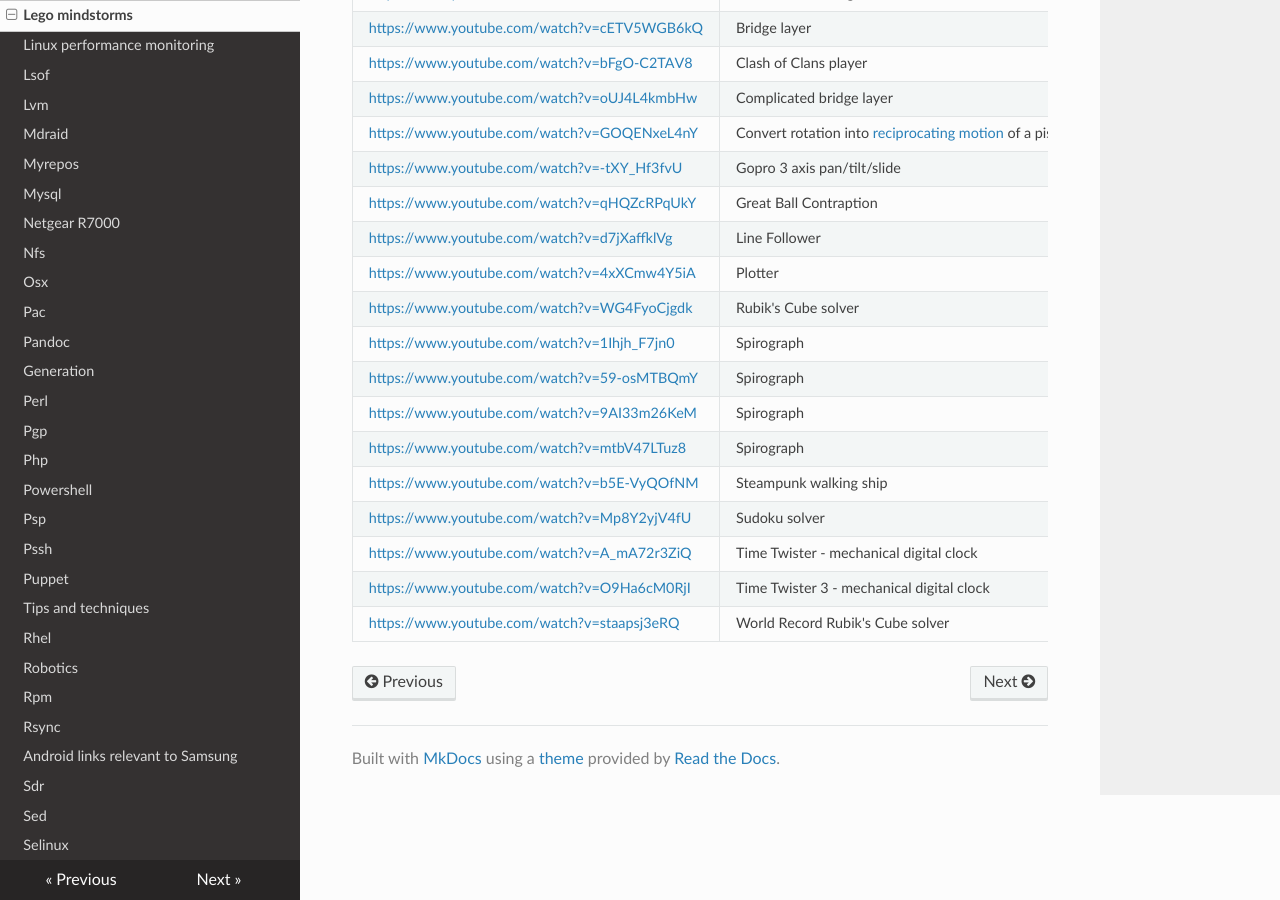
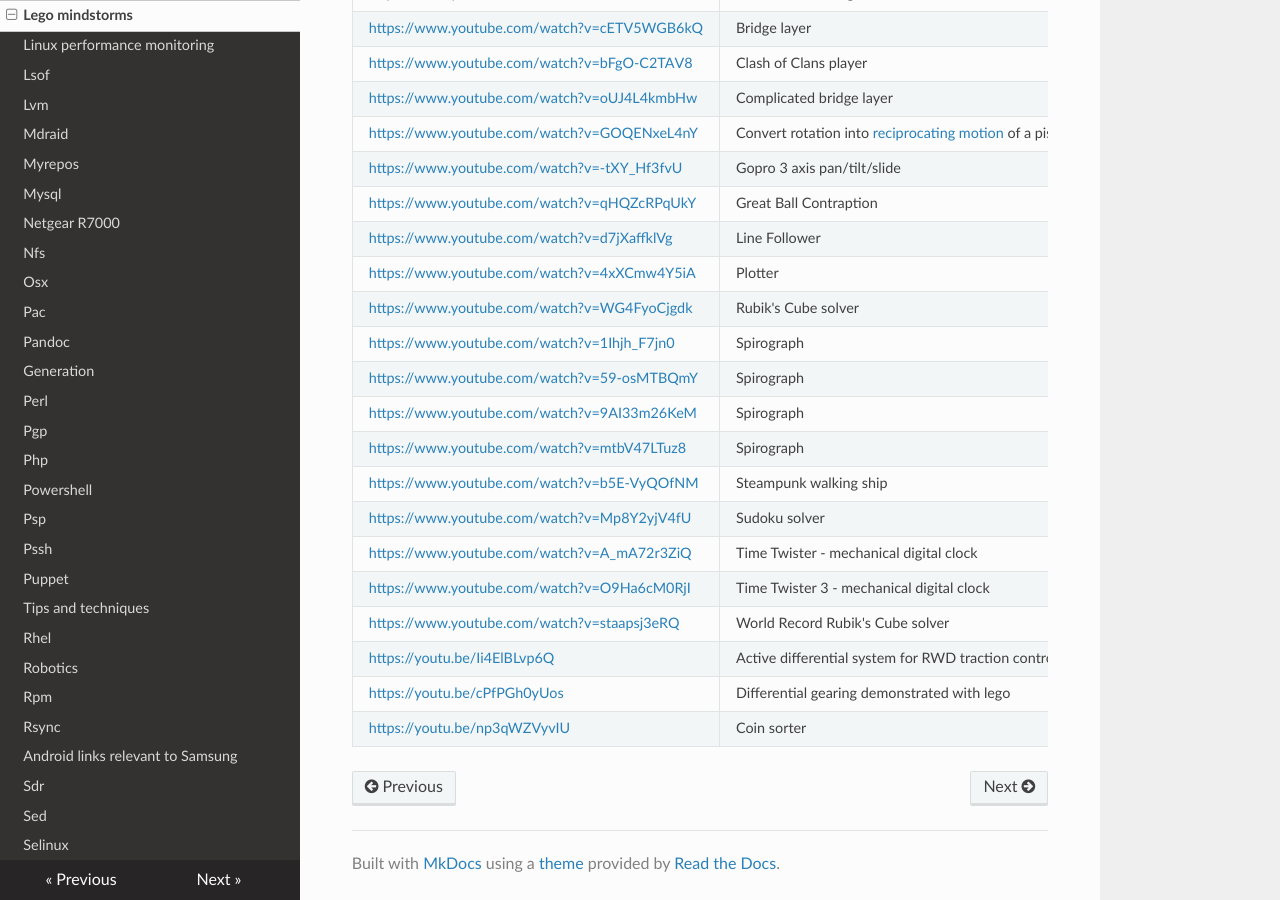
Before and after one commit to lando-cal/tech-notes, an MkDocs documentation site: the page built from docs/lego-mindstorms.md, in a window 1280 px wide and 900 px high, scrolled down 949 px. Built offline with MkDocs 1.6.1, drawn with Linux system fonts in a browser that asks for light colours; nearby versions of some CDN libraries.

Commit message:
Add a few vids

```diff
--- a/docs/lego-mindstorms.md
+++ b/docs/lego-mindstorms.md
@@ -43,3 +43,6 @@ link                                          | description
 <https://www.youtube.com/watch?v=A_mA72r3ZiQ> | Time Twister - mechanical digital clock
 <https://www.youtube.com/watch?v=O9Ha6cM0RjI> | Time Twister 3 - mechanical digital clock
 <https://www.youtube.com/watch?v=staapsj3eRQ> | World Record Rubik's Cube solver
+<https://youtu.be/Ii4ElBLvp6Q> | Active differential system for RWD traction control
+<https://youtu.be/cPfPGh0yUos> | Differential gearing demonstrated with lego
+<https://youtu.be/np3qWZVyvIU> | Coin sorter
```
